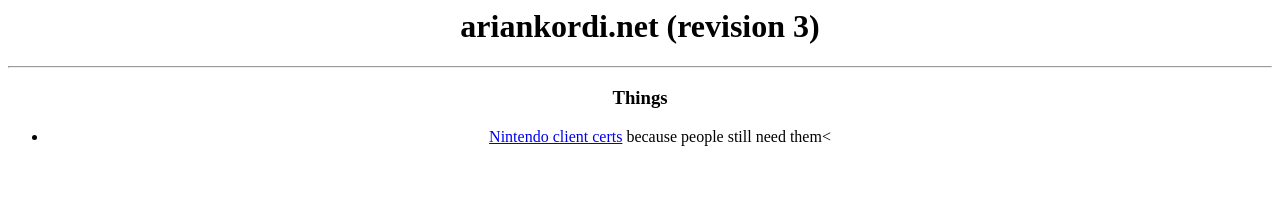
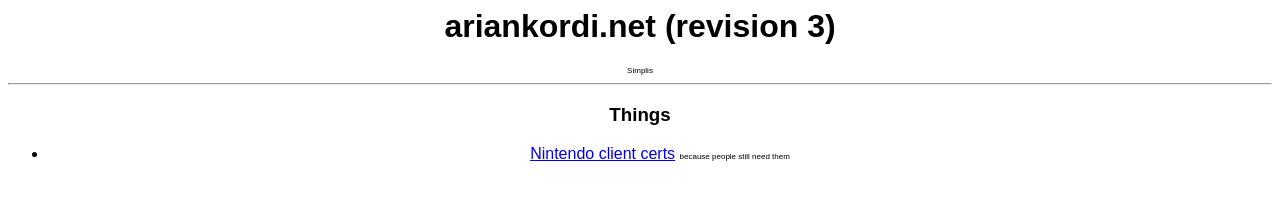
Before and after one commit to ariankordi/my-jsfiddles, a plain HTML site: page ariankordi-net-mockup-2018/index.html in a window 1280 px wide. Drawn offline with Linux system fonts and the light colour scheme.

Commit message:
ariankordi-net-mockup-2018: revision 1
Fiddle-Id: 4wh179n3
Fiddle-Revision: 1

```diff
--- a/ariankordi-net-mockup-2018/index.html
+++ b/ariankordi-net-mockup-2018/index.html
@@ -1,9 +1,10 @@
 <link rel="stylesheet" href="style.css">
 <h1>ariankordi.net (revision 3)</h1>
+<span class="a">Simplis</span>
 <hr>
 <h3>
 Things
 </h3>
 <ul>
-  <li><a href="/cert/">Nintendo client certs</a> because people still need them<</li>
+  <li><a href="/cert/">Nintendo client certs</a> <span class="a">because people still need them</span></li>
 </ul>
--- a/ariankordi-net-mockup-2018/style.css
+++ b/ariankordi-net-mockup-2018/style.css
@@ -1,3 +1,10 @@
 body {
   text-align: center;
+  font-family: sans-serif;
 }
+h1 {
+
+}
+.a {
+ font-size: 8px;
+}
```
